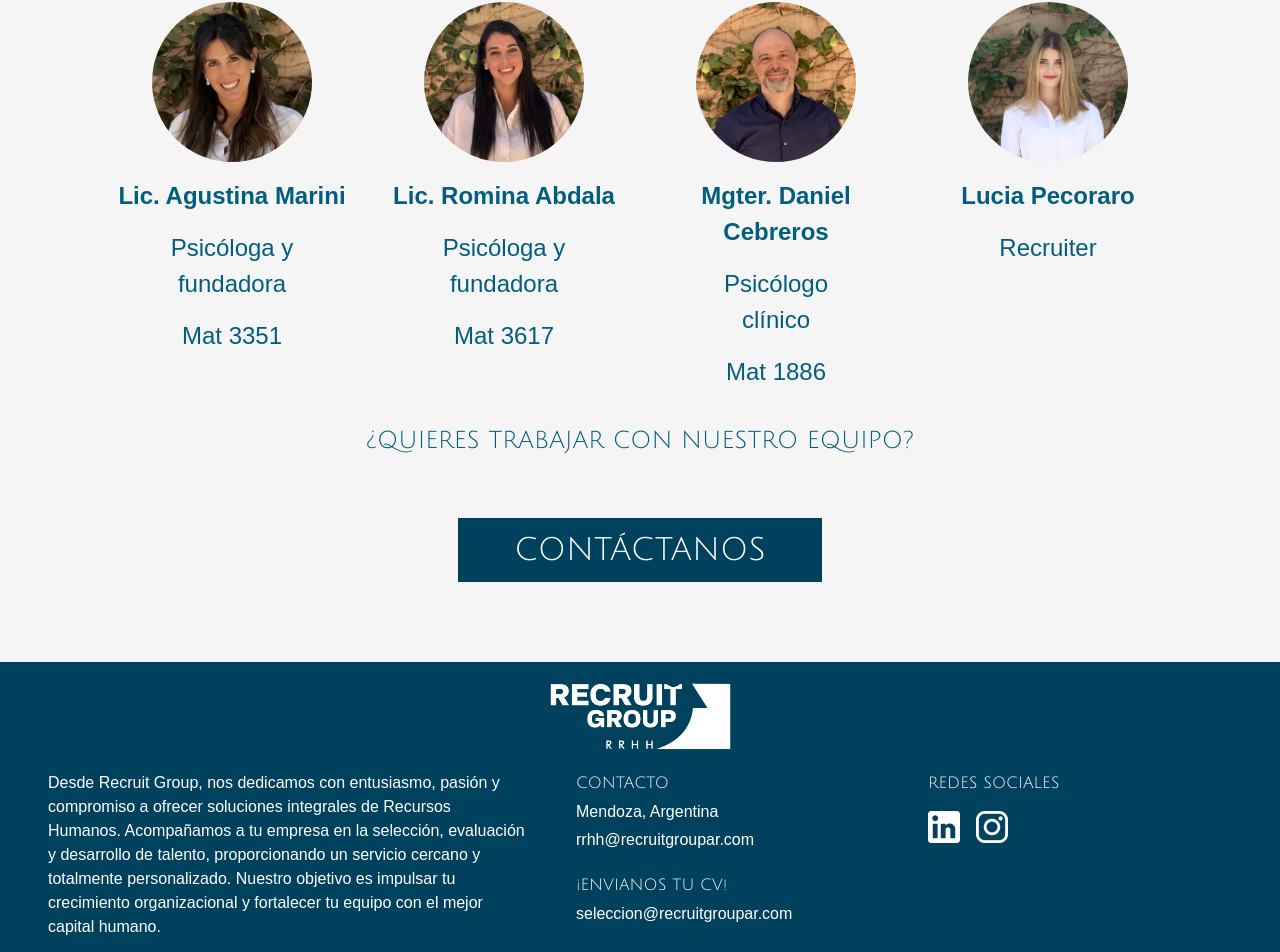
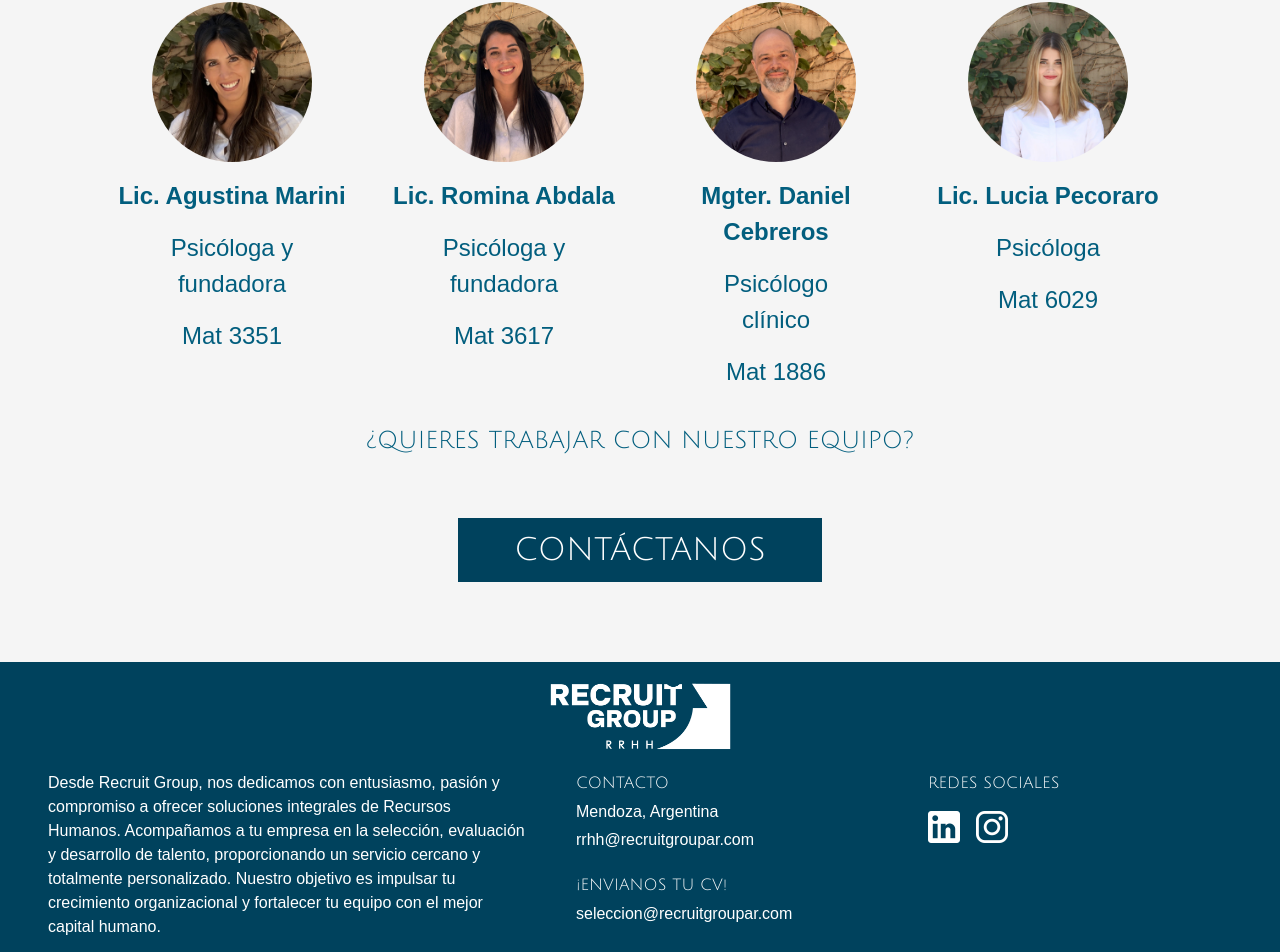
Before and after one commit to Mati1999/RecruitGroupRRHH, a React (Vite) app: page /institucional in a window 1280 px wide. Shown: the part 2342-3294 px from the top of the page. Built offline with nearby package versions, Linux system fonts and the light colour scheme; no server answers.

Commit message:
Adding changes in institucional for Lucia Pecoraro

```diff
--- a/src/pages/InstitucionalPage.jsx
+++ b/src/pages/InstitucionalPage.jsx
@@ -111,8 +111,9 @@ const InstitucionalPage = () => {
                 </a>
                 <img className="profileImg" src={luciImg} alt="" />
               </div>
-              <h3>Lucia Pecoraro</h3>
-              <p>Recruiter</p>
+              <h3>Lic. Lucia Pecoraro</h3>
+              <p>Psicóloga</p>
+              <p>Mat 6029</p>
             </div>
           </div>
         </div>
```
